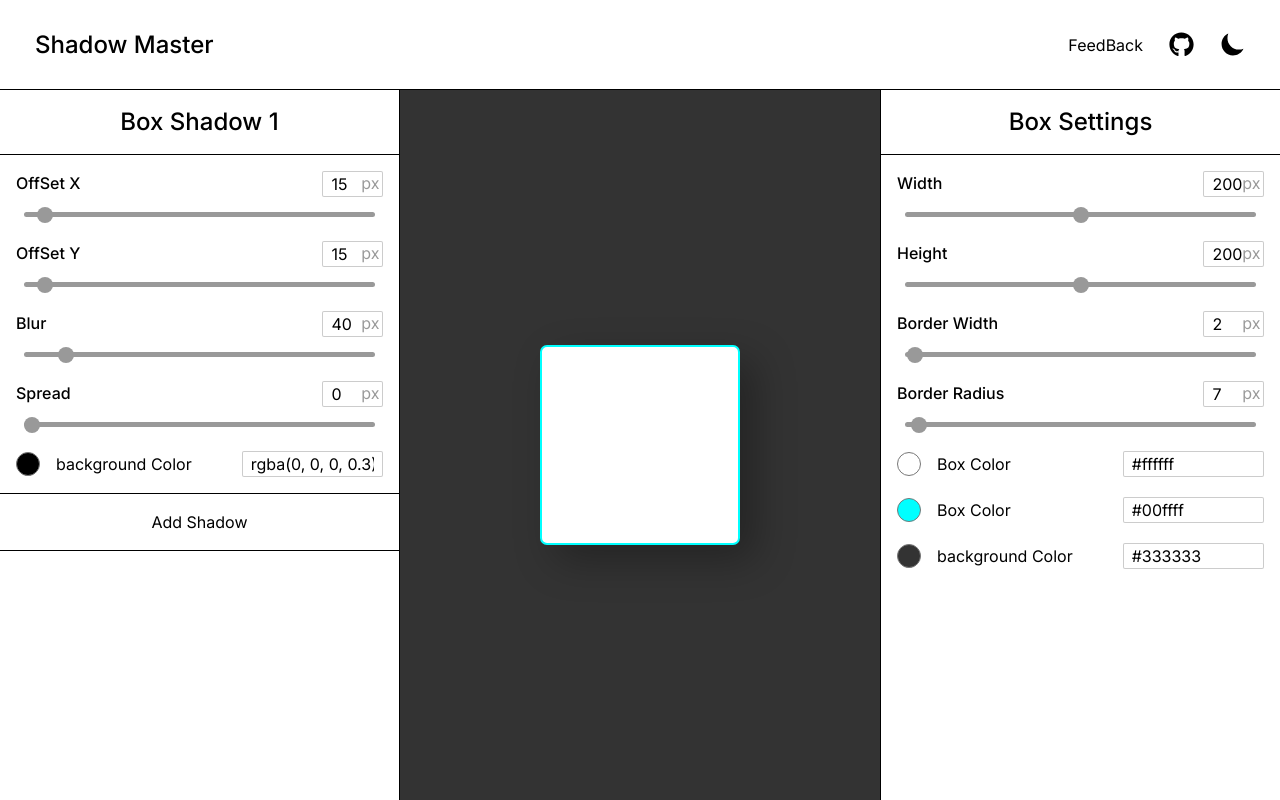
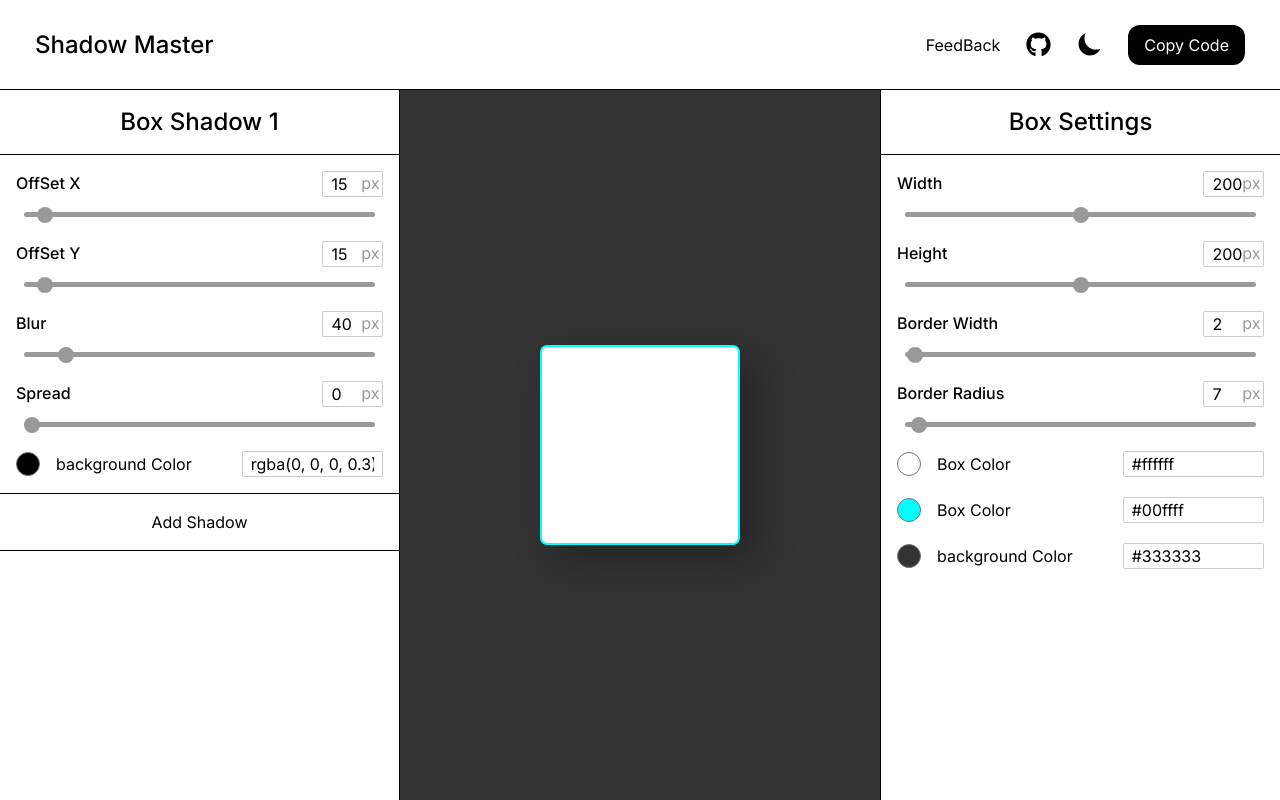
Before and after one commit to Xenos-the-stupid/shadow-master, a React (Vite) app: page / in a window 1280 px wide. Built offline with nearby package versions, Linux system fonts and the light colour scheme.

Commit message:
make a `copy code` button in header

```diff
--- a/src/components/Header.tsx
+++ b/src/components/Header.tsx
@@ -1,11 +1,21 @@
 import { FaGithub } from "react-icons/fa";
 import { IoMoonSharp, IoSunny } from "react-icons/io5";
 import useThemeMode from "../hooks/useThemeMode";
+import generateProperty from "../utils/generate-property";
+import { boxShadowAtom } from "../store/boxShadow";
+import { useAtom } from "jotai";
 
 export default function Header() {
   const { themeMode, setThemeMode } = useThemeMode();
+  const [boxShadow] = useAtom(boxShadowAtom);
+
+  const copyGeneratedCode = () => {
+    const generatedCode = generateProperty(boxShadow);
+    navigator.clipboard.writeText(generatedCode);
+  };
+
   return (
-    <header className="dark:border-border-color-dark sticky top-0 flex h-[90px] items-center justify-between border-b border-border-color px-[35px] dark:bg-black dark:text-white">
+    <header className="sticky top-0 flex h-[90px] items-center justify-between border-b border-border-color px-[35px] dark:border-border-color-dark dark:bg-black dark:text-white">
       <h1 className="text-2xl font-medium">Shadow Master</h1>
       <div className="flex items-center gap-[1.625rem]">
         <button>FeedBack</button>
@@ -23,6 +33,12 @@ export default function Header() {
             <IoSunny size={25} />
           )}
         </button>
+        <button
+          className="rounded-xl bg-black px-4 py-2 text-white dark:bg-white dark:text-black"
+          onClick={copyGeneratedCode}
+        >
+          Copy Code
+        </button>
       </div>
     </header>
   );
```
